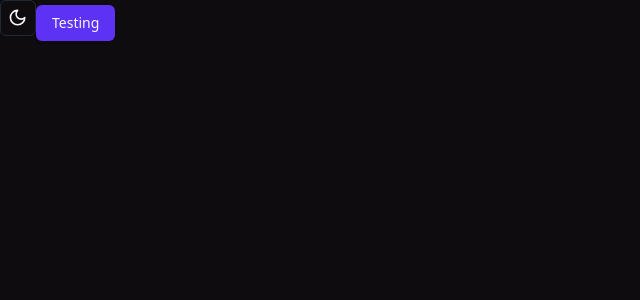
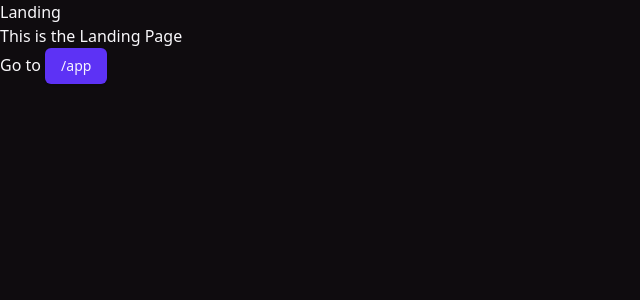
Before and after one commit to freshc0w/uqstudents, a React (Vite) app in the folder client/: page / in a window 1280 px wide. Shown: the top 300 px of the page, without its empty margins (0-640 px from the left). Built offline with nearby package versions, Linux system fonts and the light colour scheme.

Commit message:
Install react-router and initialise initial routes

```diff
--- a/client/package.json
+++ b/client/package.json
@@ -19,6 +19,7 @@
     "lucide-react": "^0.436.0",
     "react": "^18.3.1",
     "react-dom": "^18.3.1",
+    "react-router-dom": "^6.26.1",
     "tailwind-merge": "^2.5.2",
     "tailwindcss-animate": "^1.0.7"
   },
--- a/client/src/app/index.tsx
+++ b/client/src/app/index.tsx
@@ -1,14 +1,11 @@
 import { AppProvider } from "@/app/provider";
-import { ModeToggle } from "@/components/mode-toggle";
-
-import { Button } from "@/components/ui/button";
+import { AppRouter } from "@/app/router";
 
 export const App = () => {
   return (
     <>
       <AppProvider>
-        <ModeToggle />
-        <Button>Testing</Button>
+        <AppRouter />
       </AppProvider>
     </>
   );
--- a/client/src/app/router.tsx
+++ b/client/src/app/router.tsx
@@ -0,0 +1,22 @@
+import { QueryClient, useQueryClient } from "@tanstack/react-query";
+import { useMemo } from "react";
+import { RouterProvider, createBrowserRouter } from "react-router-dom";
+
+export const createAppRouter = (queryClient: QueryClient) =>
+  createBrowserRouter([
+    {
+      path: "/",
+      lazy: async () => {
+        const { LandingRoute } = await import("./routes/landing");
+        return { Component: LandingRoute };
+      },
+    },
+  ]);
+
+export const AppRouter = () => {
+  const queryClient = useQueryClient();
+
+  const router = useMemo(() => createAppRouter(queryClient), [queryClient]);
+
+  return <RouterProvider router={router} />;
+};
--- /dev/null
+++ b/client/src/app/routes/landing.tsx
@@ -0,0 +1,15 @@
+import { Button } from "@/components/ui/button";
+import { useNavigate } from "react-router-dom";
+
+export const LandingRoute = () => {
+  const navigate = useNavigate();
+  return (
+    <div>
+      <h1>Landing</h1>
+      <h2>This is the Landing Page</h2>
+      <h3>
+        Go to <Button onClick={() => navigate("/app")}>/app</Button>
+      </h3>
+    </div>
+  );
+};
```
Also changed, not shown: 1 other file (tests, documents, lock files or other folders).
